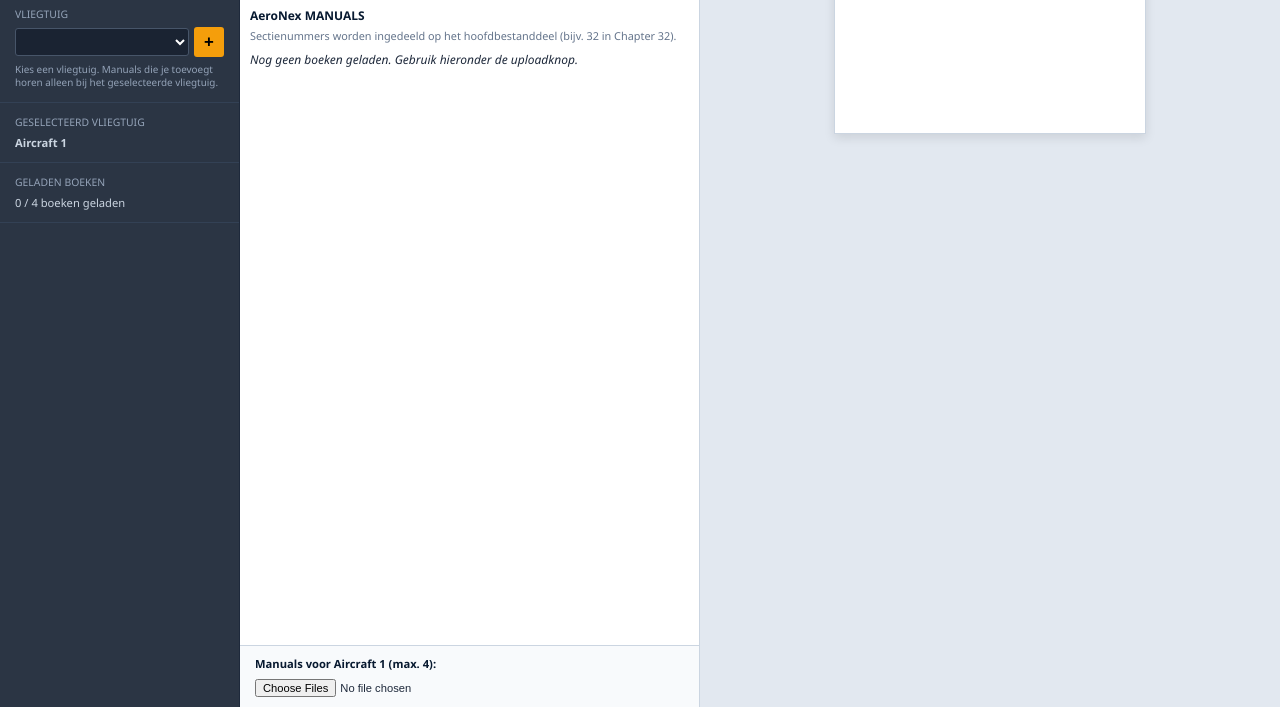
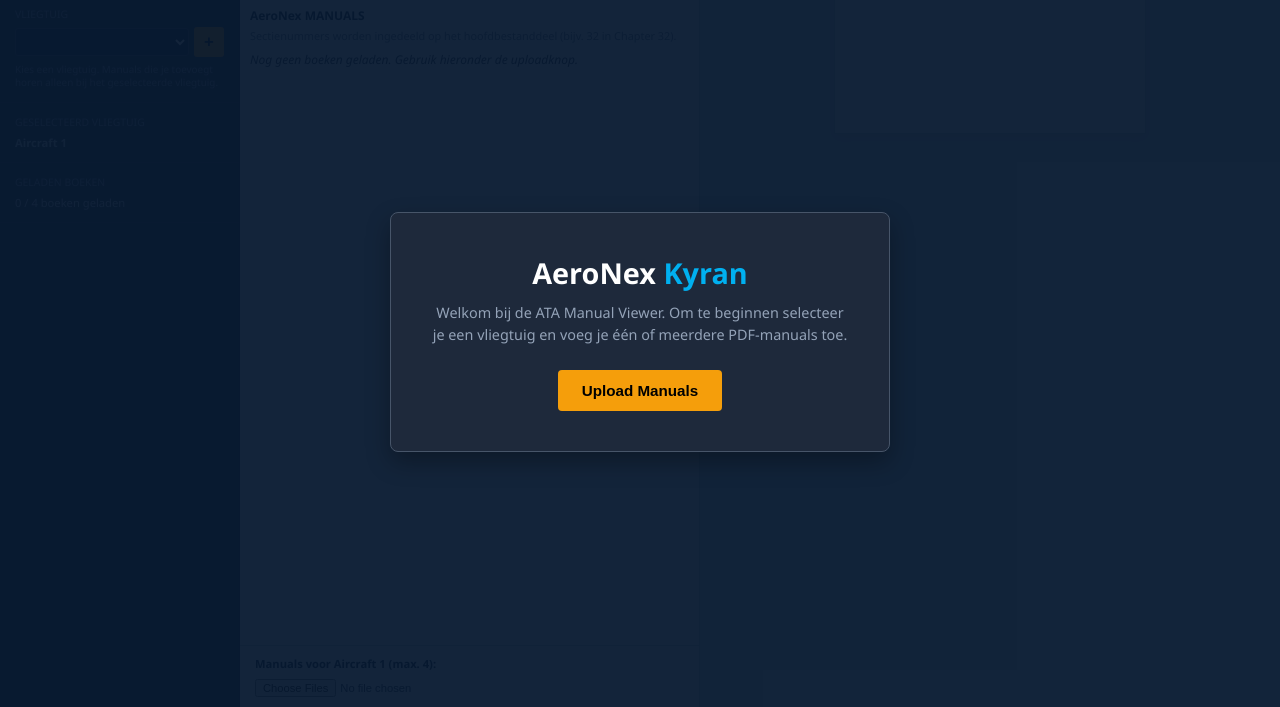
Before and after one commit to kyranclaeys322/VlocXkyran, a website: page public/index.html in a window 1280 px wide. Shown: the part 93-800 px from the top of the page. Drawn offline with Linux system fonts and the light colour scheme; a script that the page names is missing.

Commit message:
Update index.html

```diff
--- a/public/index.html
+++ b/public/index.html
@@ -91,6 +91,67 @@
             flex: 1;
             height: calc(100vh - 50px);
             overflow: hidden;
+            position: relative;
+        }
+
+        /* BEGINSCHERM / WELKOMSTOVERLAY */
+        #welcomeOverlay {
+            position: absolute;
+            top: 0;
+            left: 0;
+            width: 100%;
+            height: 100%;
+            background: rgba(7, 25, 48, 0.95);
+            z-index: 100;
+            display: flex;
+            flex-direction: column;
+            justify-content: center;
+            align-items: center;
+            color: #ffffff;
+            text-align: center;
+            padding: 20px;
+        }
+
+        .welcome-card {
+            background: #1e293b;
+            border: 1px solid #475569;
+            padding: 40px;
+            border-radius: 8px;
+            max-width: 500px;
+            box-shadow: 0 10px 25px rgba(0,0,0,0.3);
+        }
+
+        .welcome-card h1 {
+            font-size: 1.8rem;
+            margin-bottom: 10px;
+            color: #fff;
+        }
+
+        .welcome-card h1 span {
+            color: #00b0f0;
+        }
+
+        .welcome-card p {
+            font-size: 0.9rem;
+            color: #94a3b8;
+            margin-bottom: 25px;
+            line-height: 1.5;
+        }
+
+        .welcome-upload-btn {
+            background: var(--airbus-orange);
+            color: #000;
+            padding: 12px 24px;
+            font-weight: bold;
+            font-size: 0.95rem;
+            border: none;
+            border-radius: 4px;
+            cursor: pointer;
+            transition: filter 0.2s;
+        }
+
+        .welcome-upload-btn:hover {
+            filter: brightness(1.1);
         }
 
         .context-sidebar {
@@ -387,6 +448,15 @@
     </header>
 
     <div class="workspace">
+        <!-- BEGINSCHERM / WELKOMSTOVERLAY -->
+        <div id="welcomeOverlay">
+            <div class="welcome-card">
+                <h1>AeroNex <span>Kyran</span></h1>
+                <p>Welkom bij de ATA Manual Viewer. Om te beginnen selecteer je een vliegtuig en voeg je één of meerdere PDF-manuals toe.</p>
+                <button class="welcome-upload-btn" onclick="document.getElementById('pdfUpload').click()">Upload Manuals</button>
+            </div>
+        </div>
+
         <div class="context-sidebar">
             <div class="context-header">☰ CONTEXT</div>
             <div class="context-section">
@@ -497,7 +567,7 @@
 
     <script>
         // ================================================================
-        // AeroNex - ROBUUSTE ATA PARSER + FULL TEXT SEARCH
+        // AeroNex - ROBUUSTE ATA PARSER + FULL TEXT SEARCH + WELKOMSTOVERLAY
         // ================================================================
         let aircraftProfiles = [{ id: 1, name: 'Aircraft 1', books: [] }];
         let selectedAircraftIndex = 0;
@@ -525,6 +595,14 @@
             document.getElementById('headerInfoText').innerText = current.books.length
                 ? `${current.name.toUpperCase()} — ${current.books.map(b => b.name).join(', ')}`
                 : `${current.name.toUpperCase()} — GEEN MANUALS GELADEN`;
+
+            // Verberg het beginscherm zodra er boeken zijn
+            const welcomeOverlay = document.getElementById('welcomeOverlay');
+            if (current.books.length > 0) {
+                welcomeOverlay.style.display = 'none';
+            } else {
+                welcomeOverlay.style.display = 'flex';
+            }
         }
 
         function addAircraft() {
```
